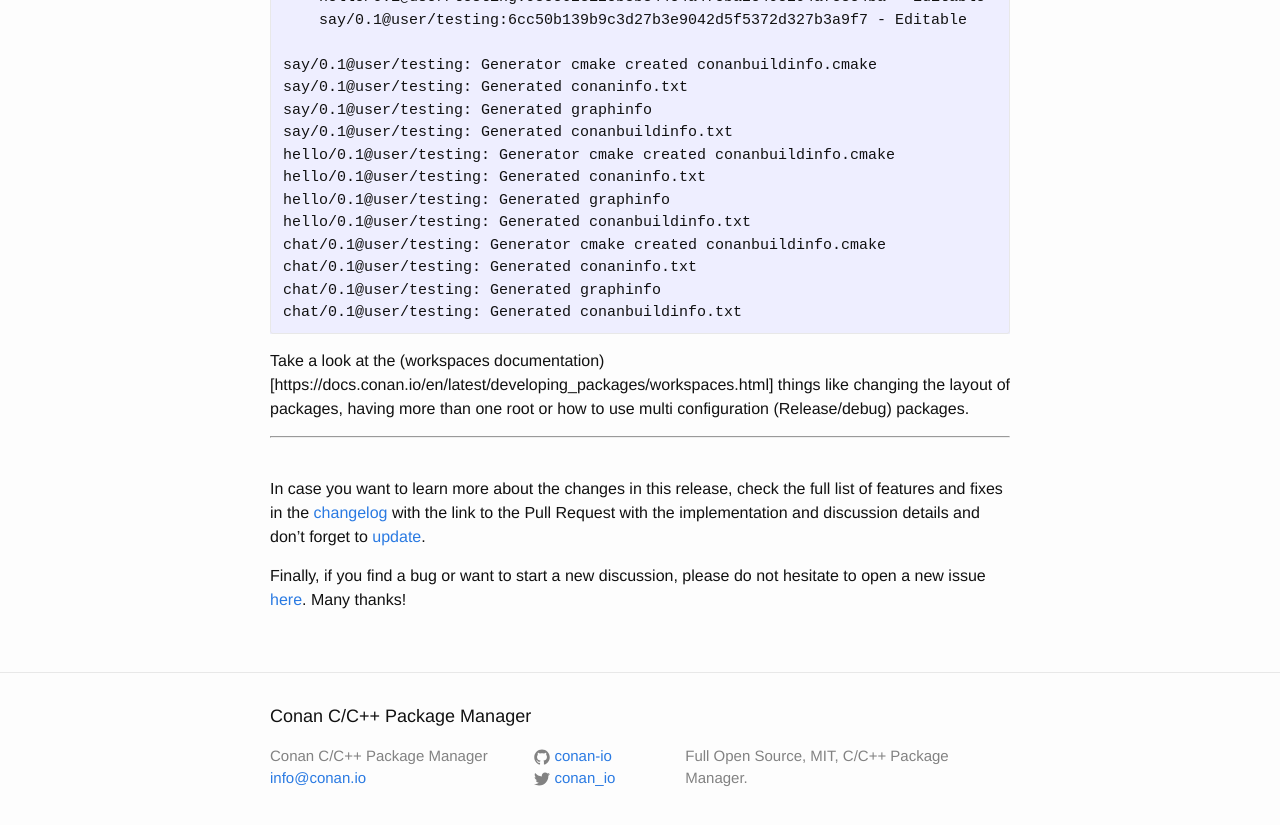
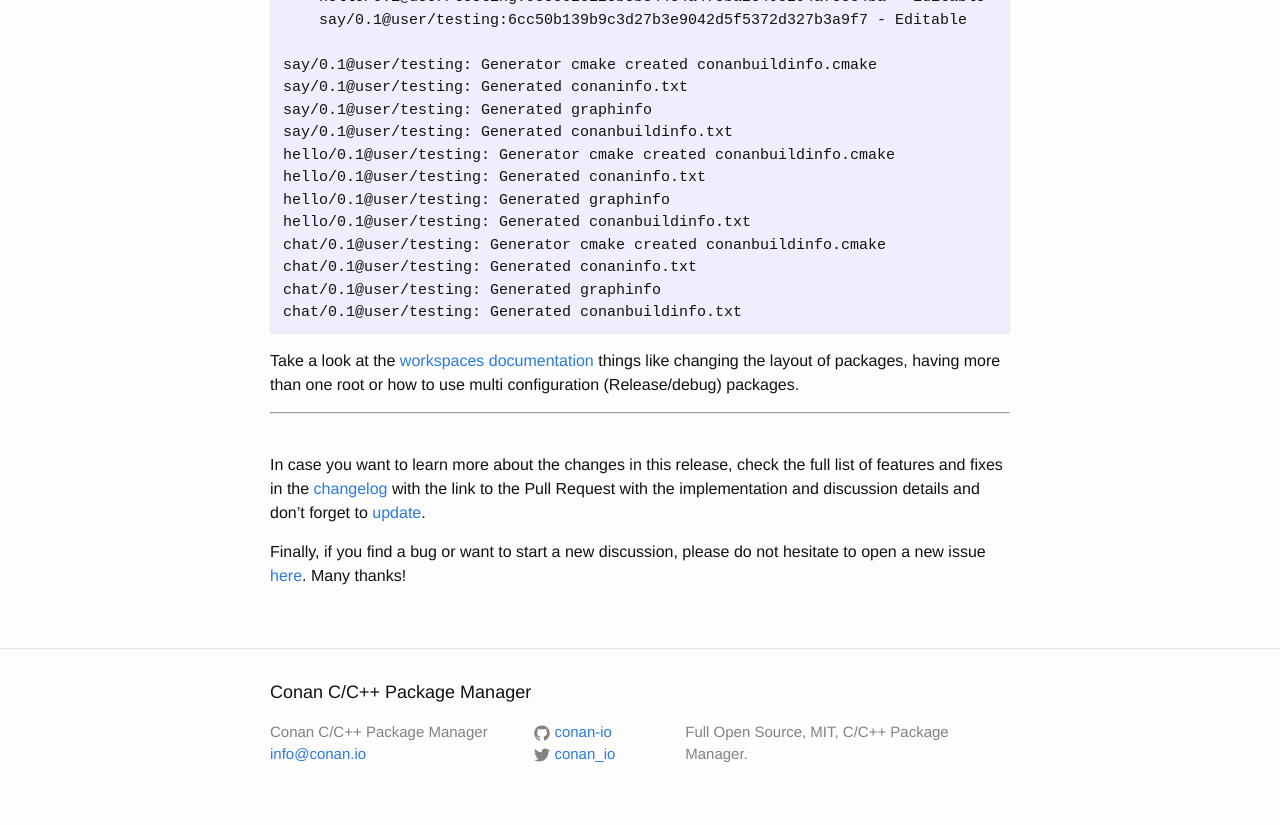
Before and after one commit to conan-io/conan-io.github.io, a Jekyll site: the page built from _posts/2019-03-11-New-conan-release-1-13.markdown, in a window 1280 px wide and 900 px high, scrolled down 6728 px. Shown: the top 825 px of the window. Built offline with Jekyll 4.4.1, drawn with Linux system fonts in a browser that asks for light colours; comment, search, counter and statistics services are not loaded.

Commit message:
documentation link
Co-Authored-By: danimtb <danimanzaneque@gmail.com>

````diff
--- a/_posts/2019-03-11-New-conan-release-1-13.markdown
+++ b/_posts/2019-03-11-New-conan-release-1-13.markdown
@@ -315,7 +315,7 @@ chat/0.1@user/testing: Generated graphinfo
 chat/0.1@user/testing: Generated conanbuildinfo.txt
 ```
 
-Take a look at the (workspaces documentation)[https://docs.conan.io/en/latest/developing_packages/workspaces.html] things like changing the
+Take a look at the [workspaces documentation](https://docs.conan.io/en/latest/developing_packages/workspaces.html) things like changing the
 layout of packages, having more than one root or how to use multi configuration (Release/debug) packages.
 
 ----
````
